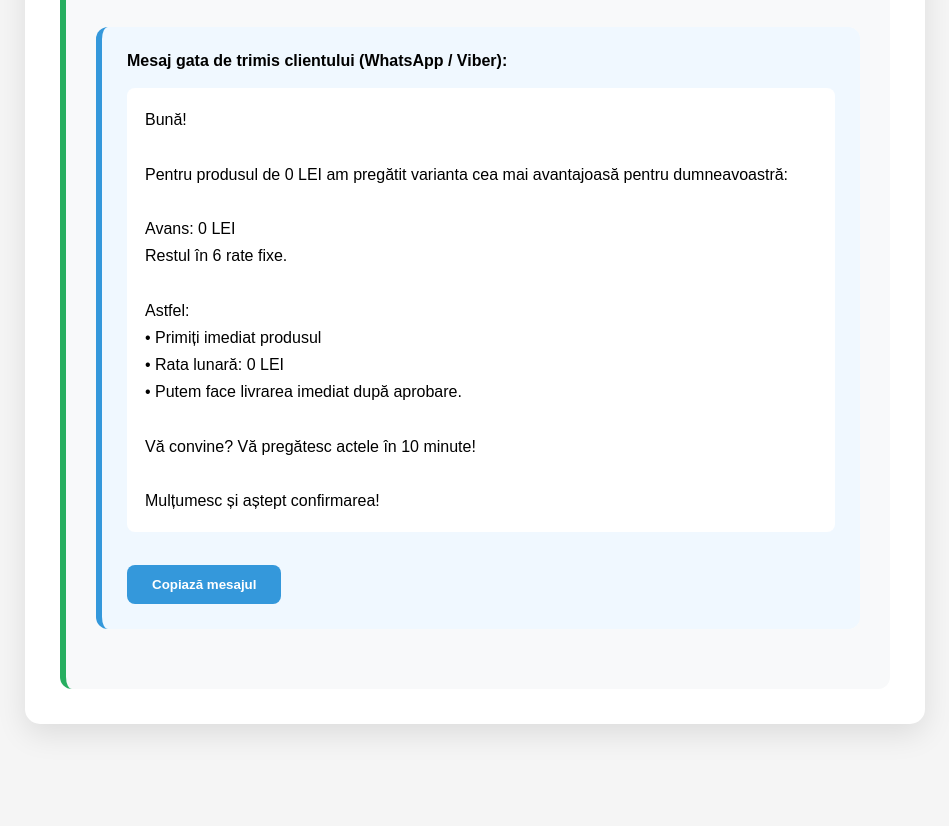
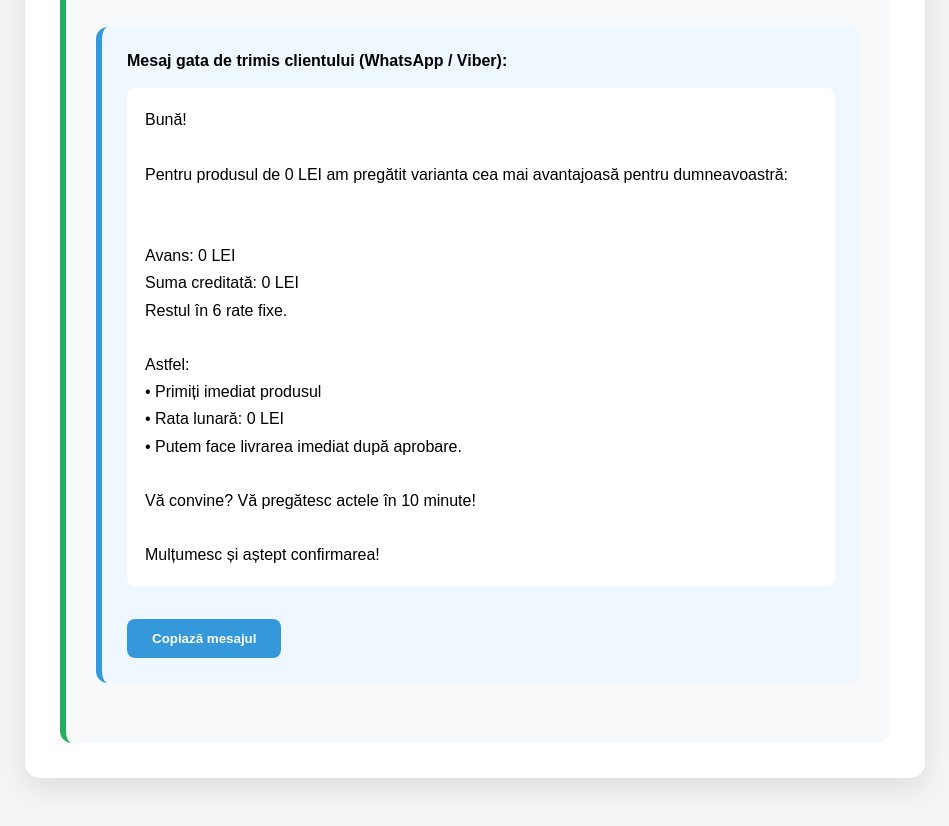
Before and after one commit to ionanghel-cmd/credit, a plain HTML site: page index.html in a window 1280 px wide. Shown: the part 1196-2022 px from the top of the page, without its empty margins (165-1114 px from the left). Before the commit the page ends 1980 px from the top, so only its background shows below. Drawn offline with nearby package versions, Linux system fonts and the light colour scheme.

Commit message:
Update index.html

```diff
--- a/index.html
+++ b/index.html
@@ -182,7 +182,9 @@
 
 Pentru produsul de ${sumaTotala.toLocaleString()} LEI am pregătit varianta cea mai avantajoasă pentru dumneavoastră:
 
+
 Avans: ${avans.toLocaleString()} LEI
+Suma creditată: ${sumaCuPlus.toFixed(0)} LEI
 Restul în ${perioada} rate fixe.
 
 Astfel:
```
